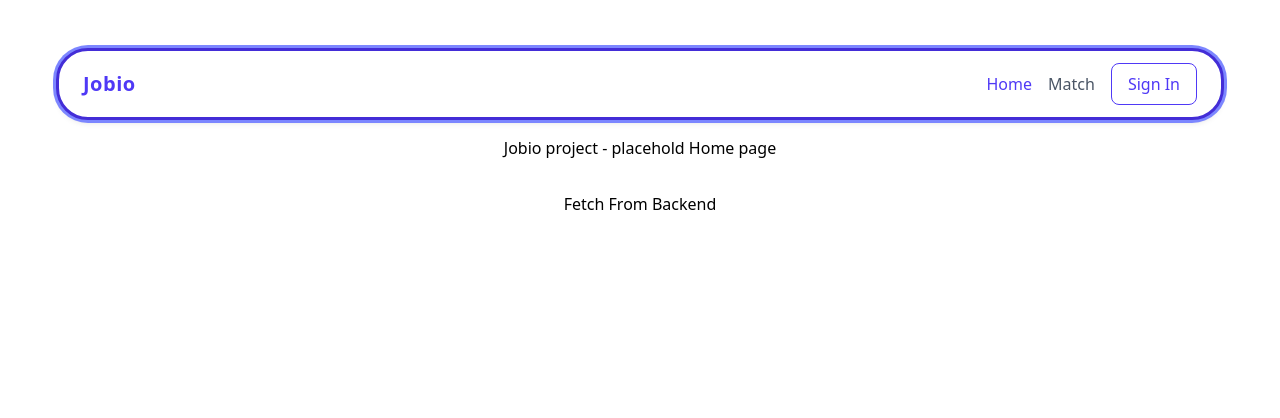
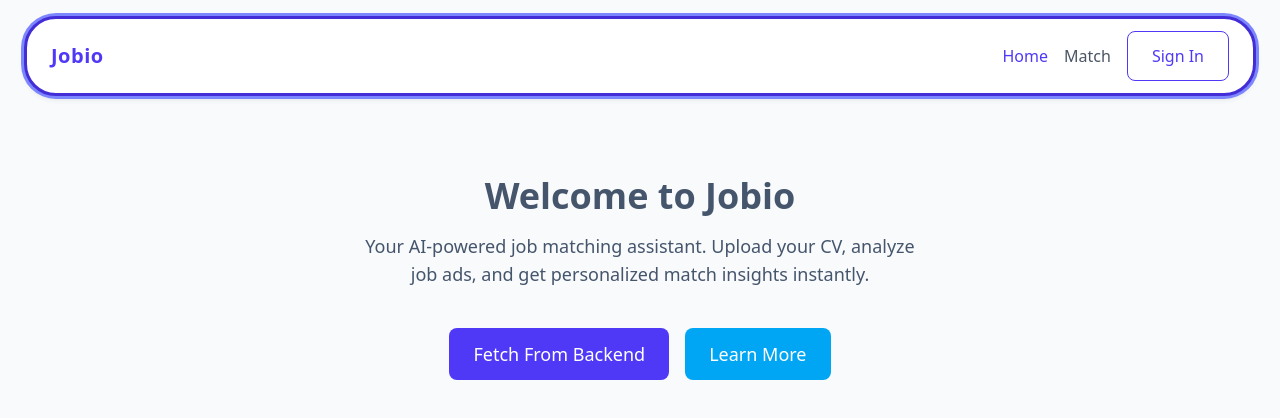
Before and after one commit to fac-32/Jobio-front, a React (Vite) app: page / in a window 1280 px wide. Shown: the top 418 px of the page. Built offline with nearby package versions, Linux system fonts and the light colour scheme.

Commit message:
fix: delete user types component, make some globall styles and fix the style of home page and sign in

```diff
--- a/src/components/ui/Button.tsx
+++ b/src/components/ui/Button.tsx
@@ -10,7 +10,7 @@ export function Button({
     ...props
 }: ButtonProps) {
     const base =
-        'inline-flex items-center justify-center rounded-lg font-medium transition px-4 py-2 cursor-pointer';
+        'inline-flex items-center justify-center rounded-lg font-medium transition px-6 py-3 cursor-pointer';
 
     const variants = {
         primary: 'bg-indigo-600 text-white hover:bg-indigo-700',
--- a/src/index.css
+++ b/src/index.css
@@ -1 +1,10 @@
 @import 'tailwindcss';
+
+html,
+body {
+    @apply bg-slate-50 text-slate-800;
+}
+
+* {
+    @apply box-border;
+}
--- a/src/pages/Signin.tsx
+++ b/src/pages/Signin.tsx
@@ -1,5 +1,4 @@
 import { useState } from 'react';
-import '../App.css';
 
 export default function SignIn() {
     const [email, setEmail] = useState('');
@@ -8,32 +7,37 @@ export default function SignIn() {
     const [newUser, setNewUser] = useState(false);
 
     return (
-        <>
-            <h1>Sign In Page</h1>
-            <div>
+        <div className="flex flex-col items-center mt-10 px-4">
+            <h1 className="text-3xl font-bold text-indigo-600 mb-6">
+                {newUser ? 'Create Account' : 'Sign In'}
+            </h1>
+
+            <div className="w-full max-w-sm space-y-4">
+                {/* Email */}
                 <input
                     type="email"
                     placeholder="Email"
                     value={email}
                     onChange={(e) => setEmail(e.target.value)}
+                    className="w-full border border-slate-300 rounded-lg px-4 py-2 focus:ring-2 focus:ring-indigo-500 focus:border-indigo-500 outline-none"
                 />
-            </div>
-            <div>
+
+                {/* Password */}
                 <PwInput
                     value={password}
                     onChange={(e) => setPassword(e.target.value)}
                 />
-            </div>
-            <div>
+
+                {/* Repeat password (only for sign-up) */}
                 {newUser && (
                     <PwInput
-                        placeholder="Repeat password"
+                        placeholder="Repeat Password"
                         value={repeatPassword}
                         onChange={(e) => setRepeatPassword(e.target.value)}
                     />
                 )}
-            </div>
-            <div>
+
+                {/* Submit button */}
                 <button
                     onClick={() => {
                         if (!validateEmail(email)) {
@@ -41,12 +45,11 @@ export default function SignIn() {
                             return;
                         }
                         if (!newUser) {
-                            if (password.length < 0) {
+                            if (password.length < 1) {
                                 console.log('missing pw input');
                                 return;
                             }
                             handleSignin(email, password);
-                            // console.log('input all good');
                             setEmail('');
                             setPassword('');
                             return;
@@ -55,45 +58,42 @@ export default function SignIn() {
                             password.length < 6 ||
                             password !== repeatPassword
                         ) {
-                            console.log('passwrd problem');
+                            console.log('password problem');
                             return;
                         }
                         handleSignUp(email, password);
-                        // console.log('input all good');
                         setEmail('');
                         setPassword('');
-                        return;
                     }}
+                    className="w-full bg-indigo-600 text-white py-2 rounded-lg font-medium hover:bg-indigo-700 transition cursor-pointer"
                 >
-                    {newUser ? 'Sign Up' : 'Sign In'}
+                    {newUser ? 'Create Account' : 'Sign In'}
                 </button>
-            </div>
-            <div>
+
+                {/* Toggle between sign in / sign up */}
                 <button
-                    onClick={() => {
-                        setNewUser(!newUser);
-                    }}
+                    onClick={() => setNewUser(!newUser)}
+                    className="w-full text-indigo-600 hover:underline text-sm mt-2"
                 >
                     {newUser
                         ? 'Have an account? Sign In'
                         : "Don't have an account? Sign Up"}
                 </button>
             </div>
-        </>
+        </div>
     );
 }
 
 function handleSignin(email: string, password: string) {
-    console.log('sign in: email: ', email, 'password: ', password);
+    console.log('sign in:', email, password);
 }
 
 function handleSignUp(email: string, password: string) {
-    console.log('sign up; email: ', email, 'password: ', password);
+    console.log('sign up:', email, password);
 }
 
 function validateEmail(email: string) {
     const regex = /^[^@\s]+@[^@\s]+\.[^@\s]+$/;
-    // regex.test() returns truw if it MATCHES
     return regex.test(email);
 }
 
@@ -110,6 +110,7 @@ function PwInput({ placeholder, value, onChange }: PwInputProps) {
             placeholder={placeholder || 'Password'}
             value={value}
             onChange={onChange}
+            className="w-full border border-slate-300 rounded-lg px-4 py-2 focus:ring-2 focus:ring-indigo-500 focus:border-indigo-500 outline-none"
         />
     );
 }
--- a/src/pages/home.tsx
+++ b/src/pages/home.tsx
@@ -1,26 +1,39 @@
-import '../App.css';
+import { Button } from '../components/ui/Button';
 
-function Home() {
+export default function Home() {
     return (
-        <>
-            <h1>Jobio project - placehold Home page</h1>
-            <div className="card">
-                <button onClick={handleClick}>Fetch From Backend</button>
+        <div className="flex flex-col items-center text-center mt-16 px-4">
+            <h1 className="text-4xl font-bold text-slate-600 mb-4">
+                Welcome to Jobio
+            </h1>
+
+            <p className="text-lg text-slate-600 max-w-xl mb-10">
+                Your AI-powered job matching assistant. Upload your CV, analyze
+                job ads, and get personalized match insights instantly.
+            </p>
+
+            <div className="space-x-4">
+                <Button
+                    variant="primary"
+                    onClick={handleClick}
+                    className="px-6 py-3 text-lg"
+                >
+                    Fetch From Backend
+                </Button>
+                <Button className="px-6 py-3 bg-sky-500 text-white text-lg hover:bg-sky-600">
+                    Learn More
+                </Button>
             </div>
-        </>
+        </div>
     );
 }
 
-function handleClick() {
-    customFetch().then((result) => {
-        console.log(result);
-    });
+async function handleClick() {
+    try {
+        const response = await fetch('/api');
+        const text = await response.text();
+        console.log('Backend says:', text);
+    } catch (error) {
+        console.error('Error fetching:', error);
+    }
 }
-
-async function customFetch() {
-    const data = await fetch('/api');
-    const text = data.text();
-    return text;
-}
-
-export default Home;
```
Also changed, not shown: src/types/user.ts (deleted).
